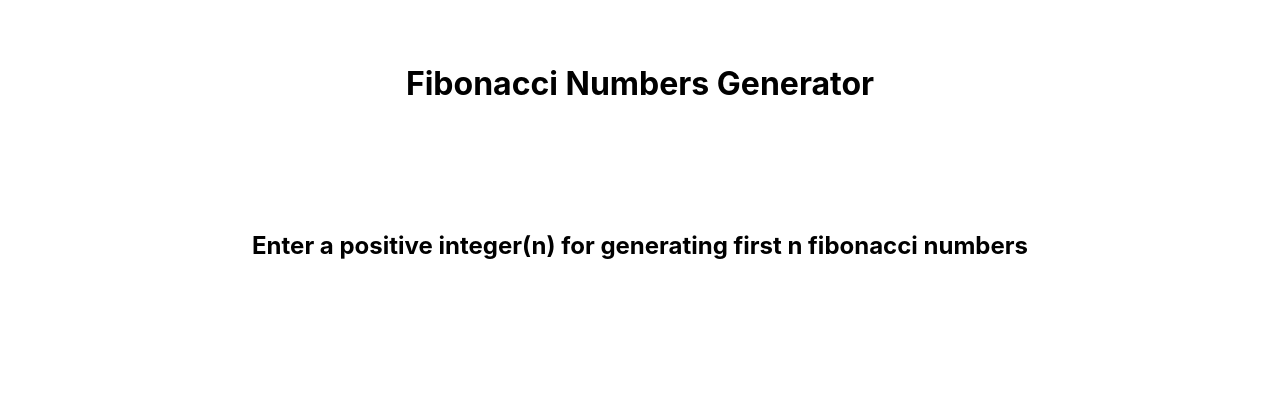
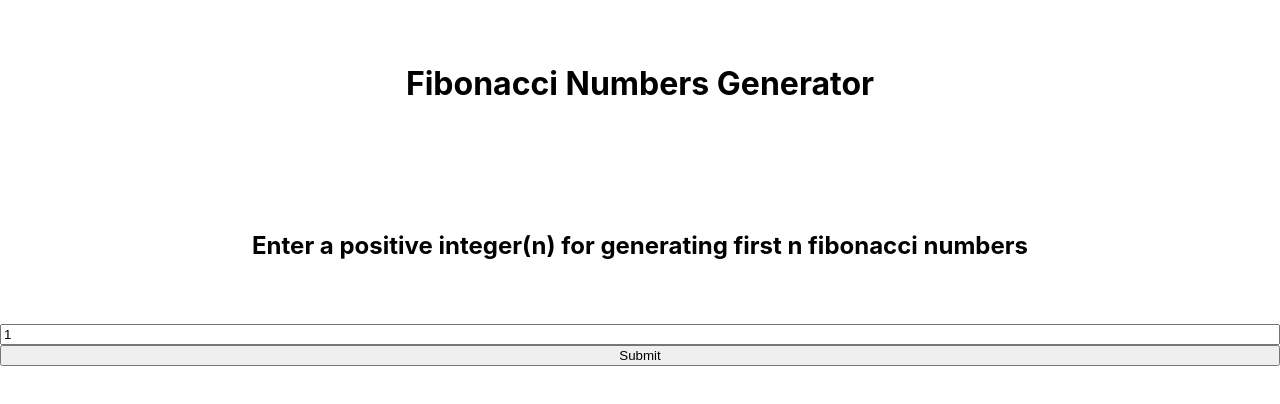
Before and after one commit to AJ-ANUJ/Fibonacci-Numbers-Generator, a React (Create React App) app in the folder frontend_fib_nums/: page / in a window 1280 px wide. Shown: the top 404 px of the page. Built offline with nearby package versions, Linux system fonts and the light colour scheme.

Commit message:
Working on first page form

```diff
--- a/frontend_fib_nums/src/App.js
+++ b/frontend_fib_nums/src/App.js
@@ -2,10 +2,13 @@ import logo from './logo.svg';
 import './App.css';
 
 function App() {
+
   return (
     <div style={{display: 'flex', flexDirection: 'column'}}>
     <h1 style={{margin: '5%', alignSelf: 'center'}}>Fibonacci Numbers Generator</h1>
     <h2 style={{margin: '5%', alignSelf: 'center'}}>Enter a positive integer(n) for generating first n fibonacci numbers</h2>
+    <input type="number" value={1}/>
+    <button>Submit</button>
     </div>
   );
 }
```
